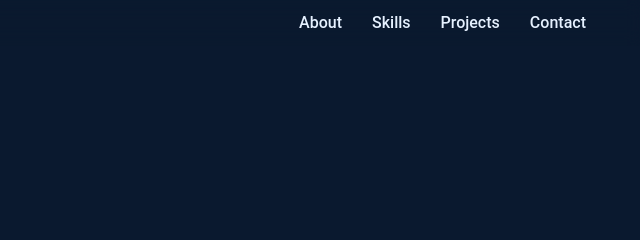
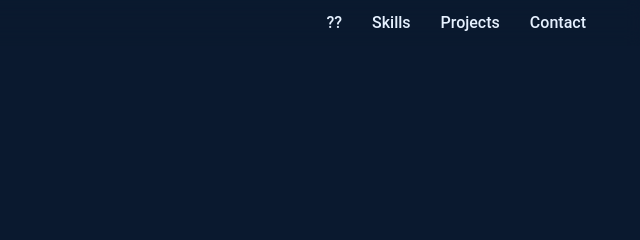
Before and after one commit to samunderSingh12/Tumhare-thoughts, a plain HTML site: page index.html in a window 1280 px wide. Shown: the top 240 px of the page, 634-1274 px from the left. Drawn offline with nearby package versions, Linux system fonts and the light colour scheme.

Commit message:
Update index.html

```diff
--- a/index.html
+++ b/index.html
@@ -387,7 +387,7 @@
         <nav class="container">
             <div class="logo">SS</div>
             <ul>
-                <li><a href="#about">About</a></li>
+                <li><a href="chor.index">??</a></li>
                 <li><a href="#skills">Skills</a></li>
                 <li><a href="#projects">Projects</a></li>
                 <li><a href="#contact">Contact</a></li>
```
